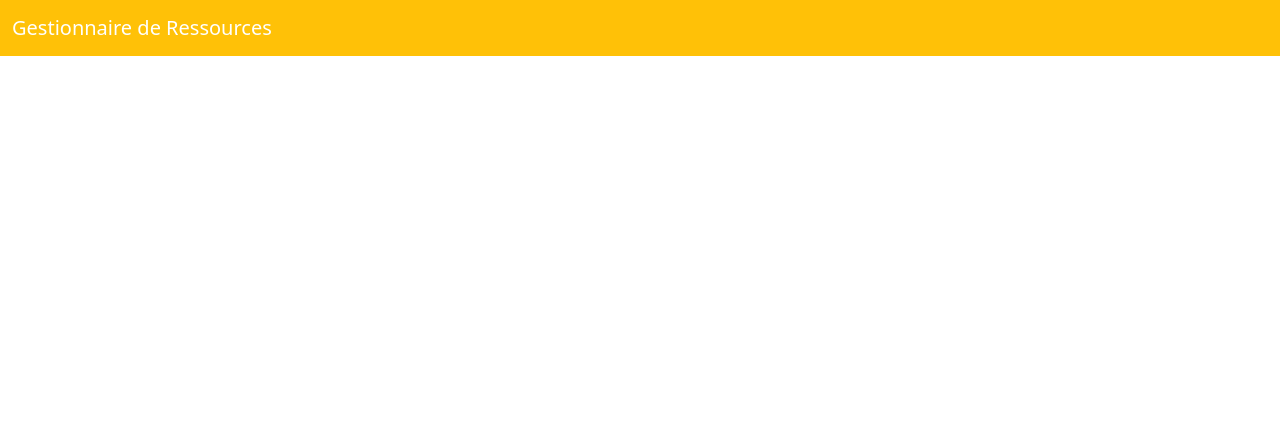
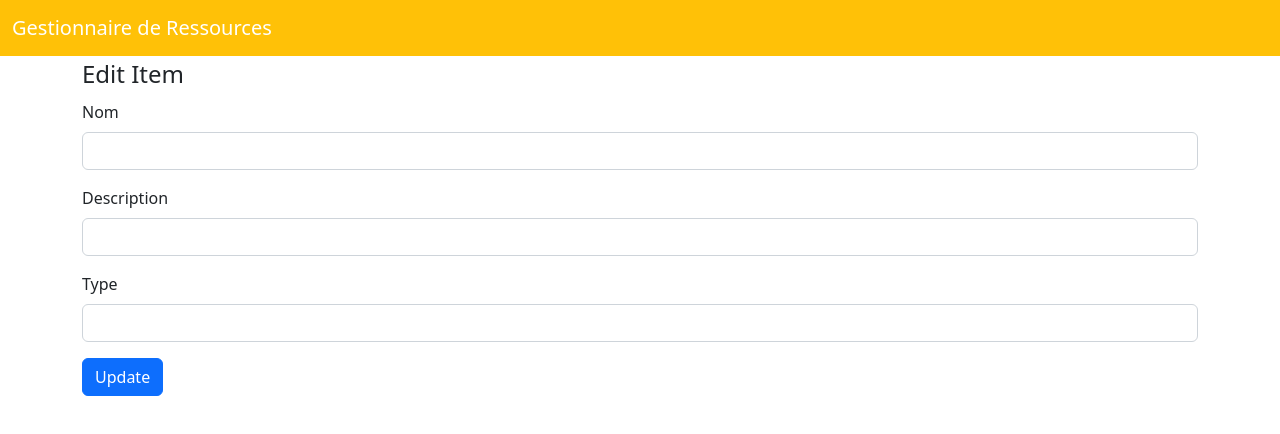
Before and after one commit to Bouga28/reservationmanagerFE, an Angular app: page /resources/edit/1 in a window 1280 px wide. Before the commit this address led to /. Shown: the top 434 px of the page. Built offline with nearby package versions, Linux system fonts and the light colour scheme; no server answers.

Commit message:
resource crud well done !

```diff
--- a/src/app/resources/create/create.component.html
+++ b/src/app/resources/create/create.component.html
@@ -1 +1,18 @@
-<p>create works!</p>
+<div class="container">
+    <legend>Nouvelle Resource</legend>
+    <form>
+      <div class="mb-3">
+        <label for="txtName" class="form-label">Nom</label>
+        <input type="text" name="name" [(ngModel)] = "resourceForm.name" class="form-control" id="txtName" />
+      </div>
+      <div class="mb-3">
+        <label for="txtDescription" class="form-label">Description</label>
+        <input type="text" name="description" [(ngModel)] = "resourceForm.description" class="form-control" id="txtDescription" />
+      </div>
+      <div class="mb-3">
+        <label for="txtType" class="form-label">Type</label>
+        <input type="text" name="type" [(ngModel)] = "resourceForm.type" class="form-control" id="txtType" />
+      </div>
+      <button type="button" (click)="create()" class="btn btn-primary">Create</button>
+    </form>
+  </div>
--- a/src/app/resources/create/create.component.ts
+++ b/src/app/resources/create/create.component.ts
@@ -1,10 +1,35 @@
-import { Component } from '@angular/core';
+import { Component, OnInit } from '@angular/core';
+import { Router } from '@angular/router';
+import { Resource } from '../resource';
+import {ResourcesService} from '../resources.service';
 
 @Component({
   selector: 'app-create',
   templateUrl: './create.component.html',
-  styleUrls: ['./create.component.css']
+  styleUrls: ['./create.component.css'],
 })
-export class CreateComponent {
+export class CreateComponent implements OnInit {
+  resourceForm: Resource = {
+    id: 0,
+    name: '',
+    description: '',
+    type: '',
+  };
 
+  constructor(private resourceService:ResourcesService,
+    private router:Router) {}
+
+  ngOnInit(): void {}
+
+  create(){
+    this.resourceService.create(this.resourceForm)
+    .subscribe({
+      next:(data) => {
+        this.router.navigate(["/resources/home"])
+      },
+      error:(err) => {
+        console.log(err);
+      }
+    })
+  }
 }
--- a/src/app/resources/edit/edit.component.html
+++ b/src/app/resources/edit/edit.component.html
@@ -1 +1,18 @@
-<p>edit works!</p>
+<div class="container">
+    <legend>Edit Item</legend>
+    <form>
+        <div class="mb-3">
+            <label for="txtName" class="form-label">Nom</label>
+            <input type="text" name="name" [(ngModel)] = "resourceForm.name" class="form-control" id="txtName" />
+          </div>
+          <div class="mb-3">
+            <label for="txtDescription" class="form-label">Description</label>
+            <input type="text" name="description" [(ngModel)] = "resourceForm.description" class="form-control" id="txtDescription" />
+          </div>
+          <div class="mb-3">
+            <label for="txtType" class="form-label">Type</label>
+            <input type="text" name="type" [(ngModel)] = "resourceForm.type" class="form-control" id="txtType" />
+          </div>
+      <button type="button" (click)="update()" class="btn btn-primary">Update</button>
+    </form>
+</div>
--- a/src/app/resources/edit/edit.component.ts
+++ b/src/app/resources/edit/edit.component.ts
@@ -1,10 +1,51 @@
-import { Component } from '@angular/core';
+import { Component, OnInit } from '@angular/core';
+import { ActivatedRoute, Router } from '@angular/router';
+import { Resource } from '../resource';
+import { ResourcesService } from '../resources.service';
+
 
 @Component({
   selector: 'app-edit',
   templateUrl: './edit.component.html',
-  styleUrls: ['./edit.component.css']
+  styleUrls: ['./edit.component.css'],
 })
-export class EditComponent {
+export class EditComponent implements OnInit {
+  resourceForm: Resource = {
+    id: 0,
+    name: '',
+    description: '',
+    type: '',
+  };
 
+
+  constructor(
+    private route: ActivatedRoute,
+    private router:Router,
+    private resourceService: ResourcesService
+  ) {}
+
+  ngOnInit(): void {
+    this.route.paramMap.subscribe((param) => {
+      var id = Number(param.get('id'));
+      this.getById(id);
+    });
+  }
+
+  getById(id: number) {
+    this.resourceService.getById(id).subscribe((data) => {
+      this.resourceForm = data;
+    });
+  }
+
+  update() {
+    this.resourceService.update(this.resourceForm)
+    .subscribe({
+      next:(data) => {
+        this.router.navigate(["/resources/home"]);
+      },
+      error:(err) => {
+        console.log(err);
+      }
+    })
+  }
 }
--- a/src/app/resources/home/home.component.html
+++ b/src/app/resources/home/home.component.html
@@ -3,6 +3,13 @@
 
 
   <div class="container">
+
+    <div class="row mt-2">
+      <div class="col col-md-4 offset-md-4">
+        <a class="btn btn-primary" routerLink="/resources/create">Nouvelle ressource</a>
+      </div>
+    </div>
+
     <table class="table">
       <thead>
         <tr>
@@ -18,6 +25,10 @@
           <td>{{ r.name }}</td>
           <td>{{ r.description }}</td>
           <td>{{ r.type }}</td>
+          <td>
+            <a class="btn btn-primary" [routerLink]="['/resources/edit/', r.id]">Edit</a>
+            <button type="button" (click)="openDeleteModal(r.id)" class="btn btn-danger">Delete</button>
+          </td>
         </tr>
       </tbody>
     </table>
@@ -29,3 +40,22 @@
   <button (click)="nextPage()" [disabled]="!resources.next_page_url">Next</button>
 </div>
 <p *ngIf="service.isLoading">Loading...</p>
+
+<!-- Modal -->
+<div class="modal fade" id="deleteModal" tabindex="-1" aria-labelledby="exampleModalLabel" aria-hidden="true">
+  <div class="modal-dialog">
+    <div class="modal-content">
+      <div class="modal-header">
+        <h5 class="modal-title" id="exampleModalLabel">Warning!</h5>
+        <button type="button" class="btn-close" data-bs-dismiss="modal" aria-label="Close"></button>
+      </div>
+      <div class="modal-body">
+        Are you sure to delete the item?
+      </div>
+      <div class="modal-footer">
+        <button type="button" class="btn btn-secondary" data-bs-dismiss="modal">Close</button>
+        <button type="button" class="btn btn-danger" (click)="delete()">Confirm Delete</button>
+      </div>
+    </div>
+  </div>
+</div>
--- a/src/app/resources/home/home.component.ts
+++ b/src/app/resources/home/home.component.ts
@@ -5,18 +5,28 @@ import { Resource } from '../resource';
 import { ResourcesService } from '../resources.service';
 import { ResourcespaginationService } from '../resourcespagination.service';
 
+declare var window: any;
+
 @Component({
   selector: 'app-home',
   templateUrl: './home.component.html',
   styleUrls: ['./home.component.css']
 })
 export class HomeComponent implements OnInit {
+  deleteModal: any;
+  idTodelete: number = 0;
+
+    resources!:PaginatedResource;
+    constructor(public service: ResourcespaginationService,
+      private resourceService: ResourcesService) { }
+
+    ngOnInit() {
+
+      this.deleteModal = new window.bootstrap.Modal(
+        document.getElementById('deleteModal')
+      );
 
 
-    resources!:PaginatedResource;
-    constructor(public service: ResourcespaginationService) { }
-
-    ngOnInit() {
       this.service.getResources().then(resources=>{
         console.log('data = ', resources.data);
         this.resources = resources;});
@@ -31,7 +41,19 @@ export class HomeComponent implements OnInit {
     }
 
 
+    openDeleteModal(id: number) {
+      this.idTodelete = id;
+      this.deleteModal.show();
+    }
 
+    delete() {
+      this.resourceService.delete(this.idTodelete).subscribe({
+        next: (data) => {
+          this.resources.data = this.resources.data.filter(_ => _.id != this.idTodelete)
+          this.deleteModal.hide();
+        },
+      });
+    }
 
 
 
--- a/src/app/resources/resources.module.ts
+++ b/src/app/resources/resources.module.ts
@@ -5,6 +5,7 @@ import { ResourcesRoutingModule } from './resources-routing.module';
 import { CreateComponent } from './create/create.component';
 import { EditComponent } from './edit/edit.component';
 import { HomeComponent } from './home/home.component';
+import { FormsModule } from '@angular/forms';
 
 
 @NgModule({
@@ -15,7 +16,8 @@ import { HomeComponent } from './home/home.component';
   ],
   imports: [
     CommonModule,
-    ResourcesRoutingModule
+    ResourcesRoutingModule,
+    FormsModule
   ]
 })
 export class ResourcesModule { }
--- a/src/app/resources/resources.service.ts
+++ b/src/app/resources/resources.service.ts
@@ -12,9 +12,19 @@ export class ResourcesService {
   get() {
     return this.http.get<Resource[]>('http://127.0.0.1:8000/api/resource');
   }
+  create(payload: Resource) {
+    return this.http.post<Resource>('http://127.0.0.1:8000/api/resource', payload);
+  }
 
+  update(payload:Resource){
+    return this.http.put(`http://127.0.0.1:8000/api/resource/${payload.id}`,payload);
+   }
 
+   getById(id: number) {
+    return this.http.get<Resource>(`http://127.0.0.1:8000/api/resource/${id}`);
+   }
 
-
-
+   delete(id:number){
+    return this.http.delete<Resource>(`http://127.0.0.1:8000/api/resource/${id}`);
+ }
 }
```
Also changed, not shown: src/app/resources/resources-routing.module.ts (+10 -0 lines).
